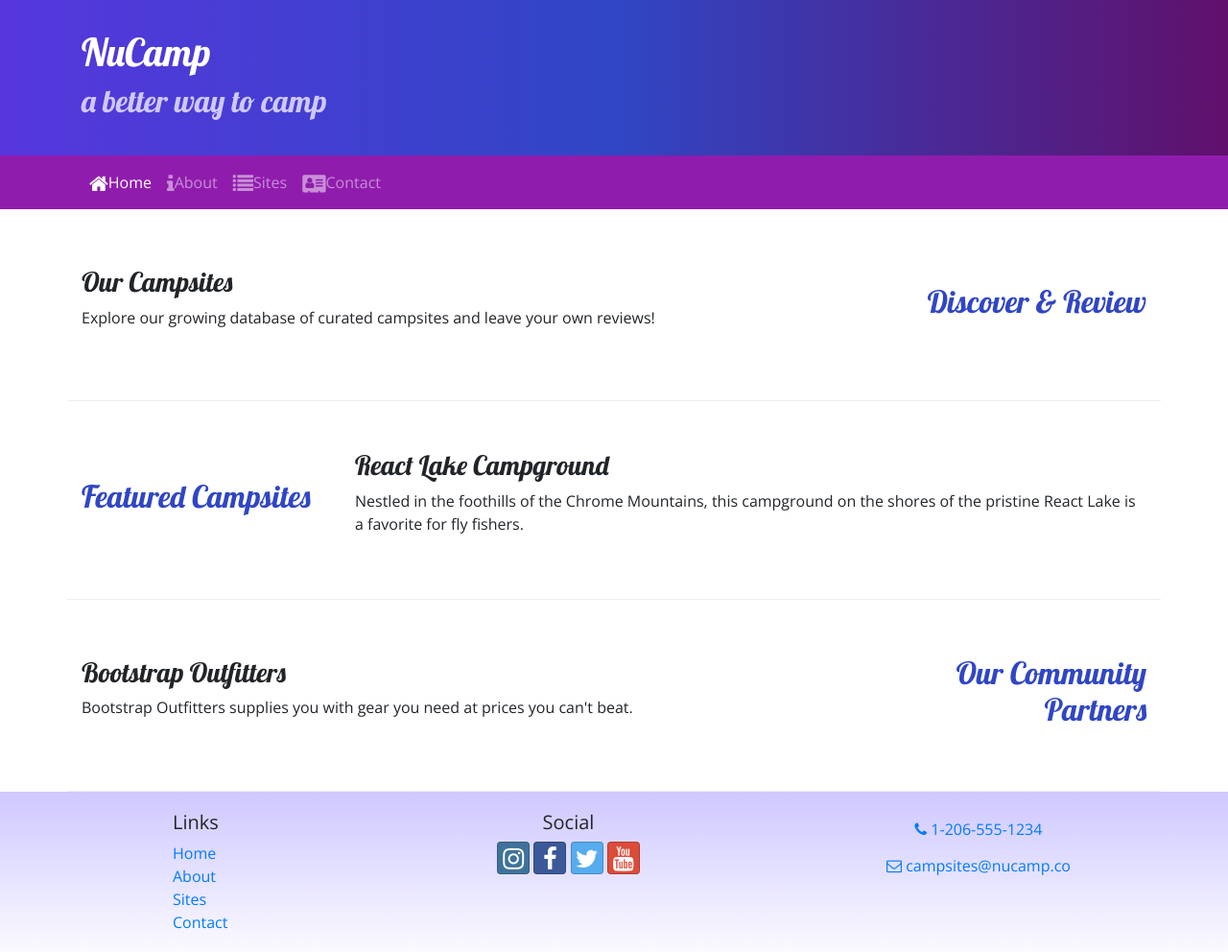
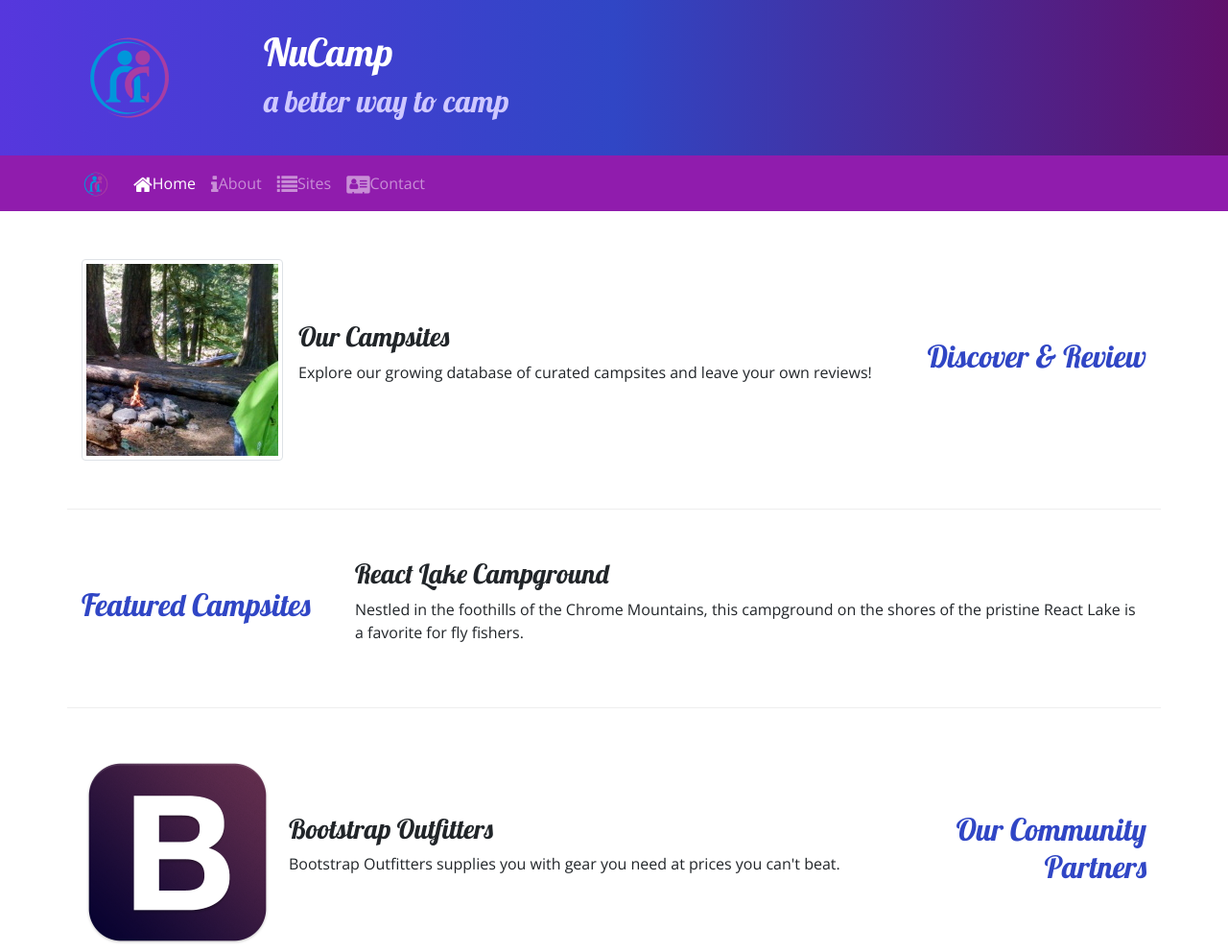
Before and after one commit to DNA21/bootstrap-site, a website: page index.html in a window 1280 px wide. Shown: the top 992 px of the page at 96% size. Drawn offline with nearby package versions, Linux system fonts and the light colour scheme.

Commit message:
Images and Media

```diff
--- a/index.html
+++ b/index.html
@@ -22,6 +22,9 @@
     <header class="jumbotron jumbotron-fluid">
         <div class="container">
             <div class="row">
+                <div class="col-4 col-sm-3 col-md-2 align-self-center">
+                    <img src="./img/logo.png" class="img-fluid" />
+                </div>
                 <div class="col">
                     <h1>NuCamp</h1>
                     <h2>a better way to camp</h2>
@@ -32,7 +35,8 @@
 
     <nav class="navbar navbar-expand-sm navbar-dark sticky-top">
         <div class="container">
-            <button class="navbar-toggler ml-auto" type="button" data-toggle="collapse" data-target="#nucampNavbar">
+            <a href="#" class="navbar-brand"><img src="./img/logo.png" height="30" width="30" /></a>
+            <button class="navbar-toggler" type="button" data-toggle="collapse" data-target="#nucampNavbar">
                 <span class="navbar-toggler-icon"></span>
             </button>
             <div class="collapse navbar-collapse" id="nucampNavbar">
@@ -52,8 +56,13 @@
                 <h2 class="text-sm-right">Discover & Review</h2>
             </div>
             <div class="col">
-                <h3>Our Campsites</h3>
-                <p class="d-none d-sm-block">Explore our growing database of curated campsites and leave your own reviews!</p>
+                <div class="media">
+                    <img class="d-flex mr-3 img-thumbnail" src="./img/breadcrumb-trail-thumb.jpg" alt="Breadcrumb Trail thumbnail">
+                    <div class="media-body align-self-center">
+                        <h3>Our Campsites</h3>
+                        <p class="d-none d-sm-block">Explore our growing database of curated campsites and leave your own reviews!</p>
+                    </div>
+                </div>
             </div>
         </div>
 
@@ -72,8 +81,13 @@
                 <h2 class="text-sm-right">Our Community Partners</h2>
             </div>
             <div class="col">
-                <h3>Bootstrap Outfitters</h3>
-                <p class="d-none d-sm-block">Bootstrap Outfitters supplies you with gear you need at prices you can't beat.</p>
+                <div class="media">
+                    <img src="./img/bootstrap-thumb.png" alt="Bootstrap Outfitters" class="d-flex mr-3 img-thumb" />
+                    <div class="media-body align-self-center">
+                        <h3>Bootstrap Outfitters</h3>
+                        <p class="d-none d-sm-block">Bootstrap Outfitters supplies you with gear you need at prices you can't beat.</p>
+                    </div>
+                </div>
             </div>
         </div>
     </div>
```
Also changed, not shown: aboutus.html (+5 -1 lines), contactus.html (+5 -1 lines), img/bootstrap-thumb.png (added), img/breadcrumb-trail-thumb.jpg (added), img/breadcrumb-trail.jpg (added), img/chrome-river-thumb.jpg (added), img/chrome-river.jpg (added), img/logo.png (added), img/react-lake-thumb.jpg (added), img/react-lake.jpg (added).
